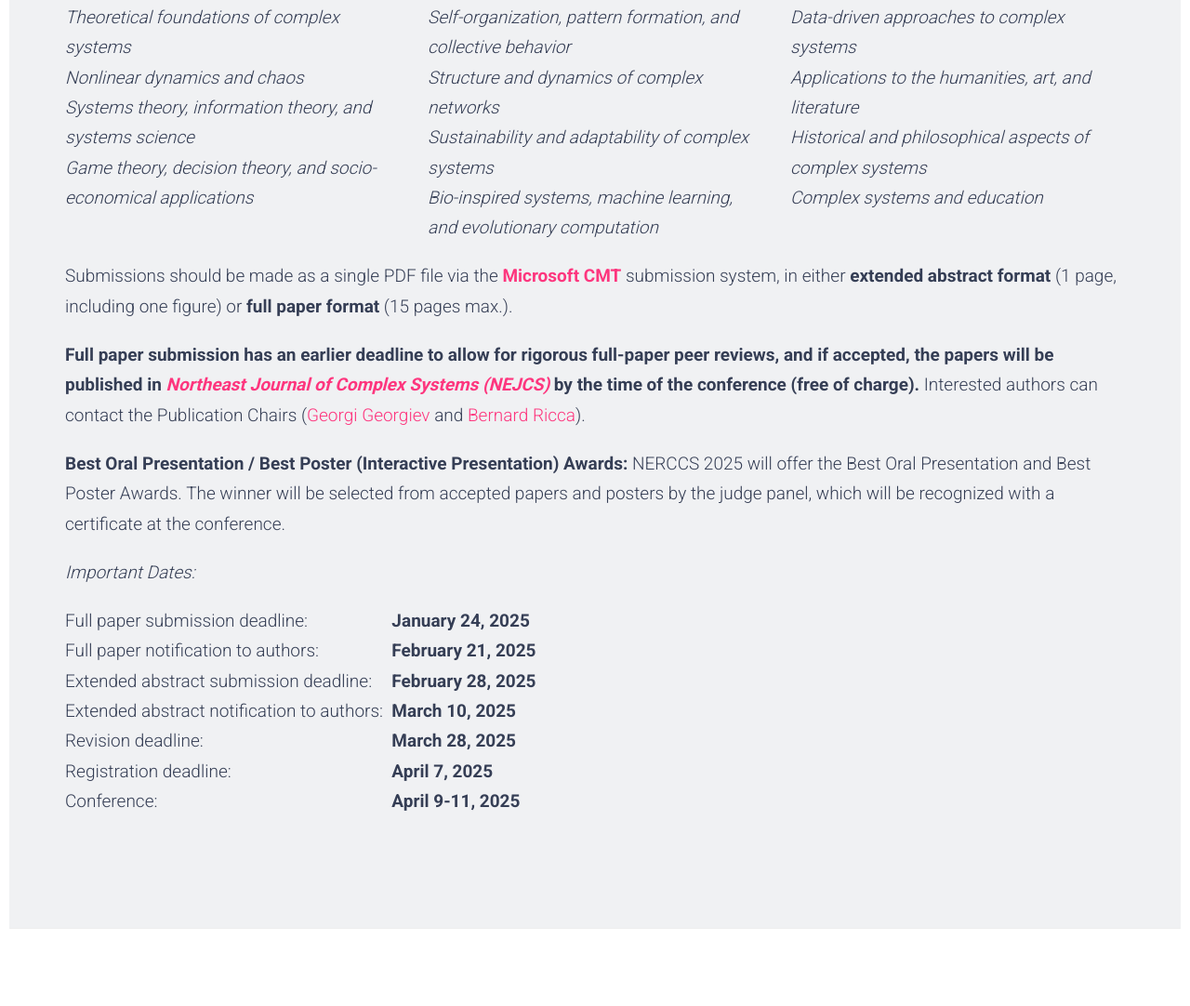
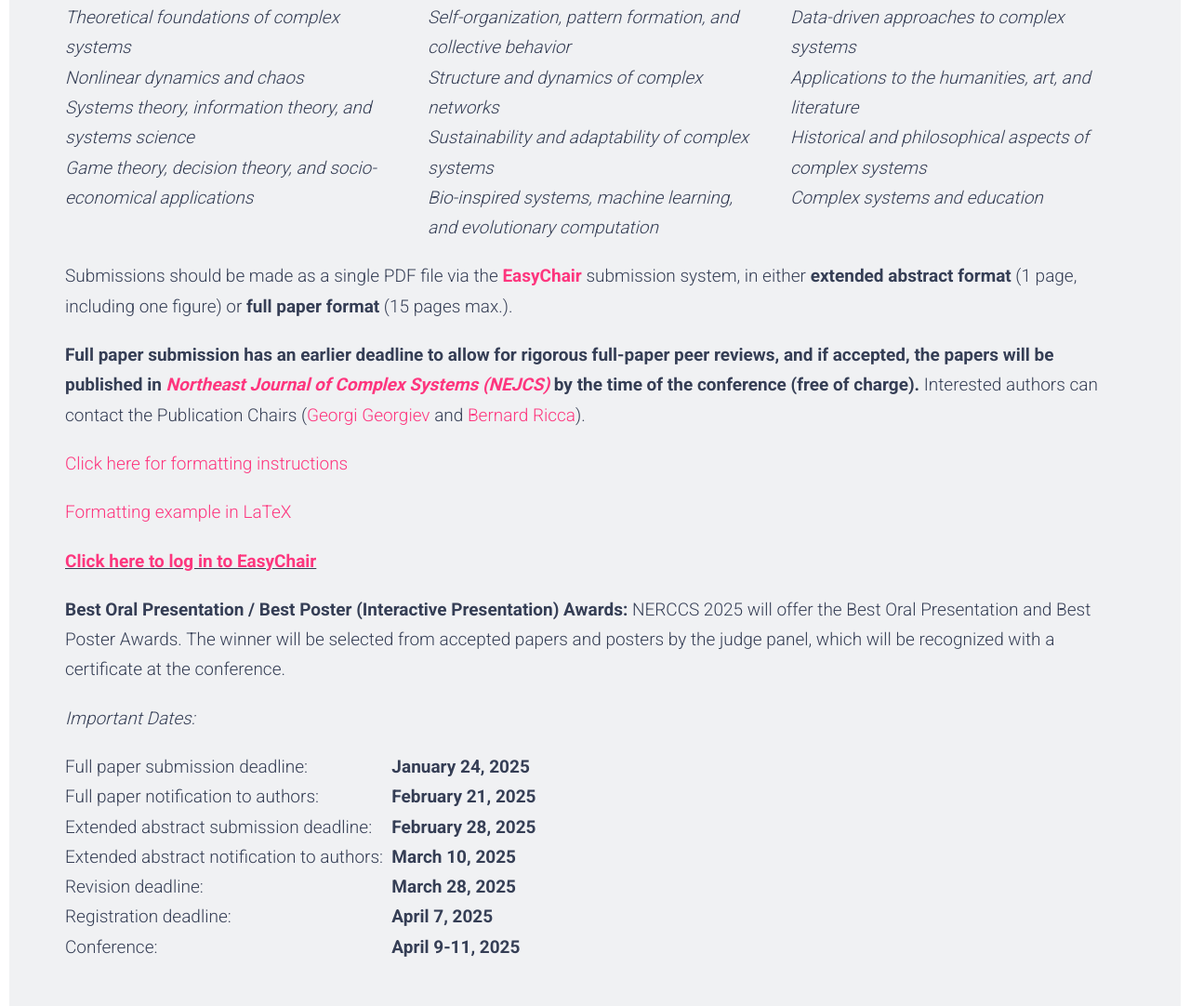
Before and after one commit to NERCCS2025/nerccs2025.github.io, a plain HTML site: page index.html in a window 1280 px wide. Shown: the part 1731-2813 px from the top of the page at 93% size. Drawn offline with Linux system fonts and the light colour scheme.

Commit message:
Add files via upload

```diff
--- a/index.html
+++ b/index.html
@@ -167,12 +167,11 @@ We call for submissions for oral and poster presentations on a wide variety of c
             <div class="row">
                 <div class="col-md-12">
                     <p class="lead">
-Submissions should be made as a single PDF file via the <a href="https://cmt3.research.microsoft.com/NERCCS2025" target="_blank"><b>Microsoft CMT</b></a> submission system, in either <strong>extended abstract format</strong> (1 page, including one figure) or <strong>full paper format</strong> (15 pages max.).
+Submissions should be made as a single PDF file via the <a href="https://easychair.org/conferences/?conf=nerccs2025" target="_blank"><b>EasyChair</b></a> submission system, in either <strong>extended abstract format</strong> (1 page, including one figure) or <strong>full paper format</strong> (15 pages max.).
                     </p>
                     <p class="lead">
 <strong>Full paper submission has an earlier deadline to allow for rigorous full-paper peer reviews, and if accepted, the papers will be published in <a href="http://orb.binghamton.edu/nejcs/" target="_blank"><em>Northeast Journal of Complex Systems (NEJCS)</em></a> by the time of the conference (free of charge).</strong> Interested authors can contact the Publication Chairs (<a href="https://www.assumption.edu/people-and-departments/directory/georgi-y-georgiev-phd" target="_blank">Georgi Georgiev</a> and <a href="https://resilience.uccs.edu/staff/bernard-ricca-phd" target="_blank">Bernard Ricca</a>).
                     </p>
-<!--
                     <p class="lead">
 <a href="formatting-instructions.pdf" target="_blank">Click here for formatting instructions</a>
                     </p>
@@ -180,9 +179,8 @@ Submissions should be made as a single PDF file via the <a href="https://cmt3.re
 <a href="NERCCS-formatting-example.zip" target="_blank">Formatting example in LaTeX</a>
                     </p>
                     <p class="lead">
-<u><b><a href="***" target="_blank">Click here to log in to Microsoft CMT</a></b></u>
+<u><b><a href="https://easychair.org/conferences/?conf=nerccs2025" target="_blank">Click here to log in to EasyChair</a></b></u>
                     </p>
--->
                     <p class="lead">
 <b>Best Oral Presentation / Best Poster (Interactive Presentation) Awards:</b>
 NERCCS 2025 will offer the Best Oral Presentation and Best Poster Awards. The winner will be selected from accepted papers and posters by the judge panel, which will be recognized with a certificate at the conference.
```
Also changed, not shown: 2 other files.
